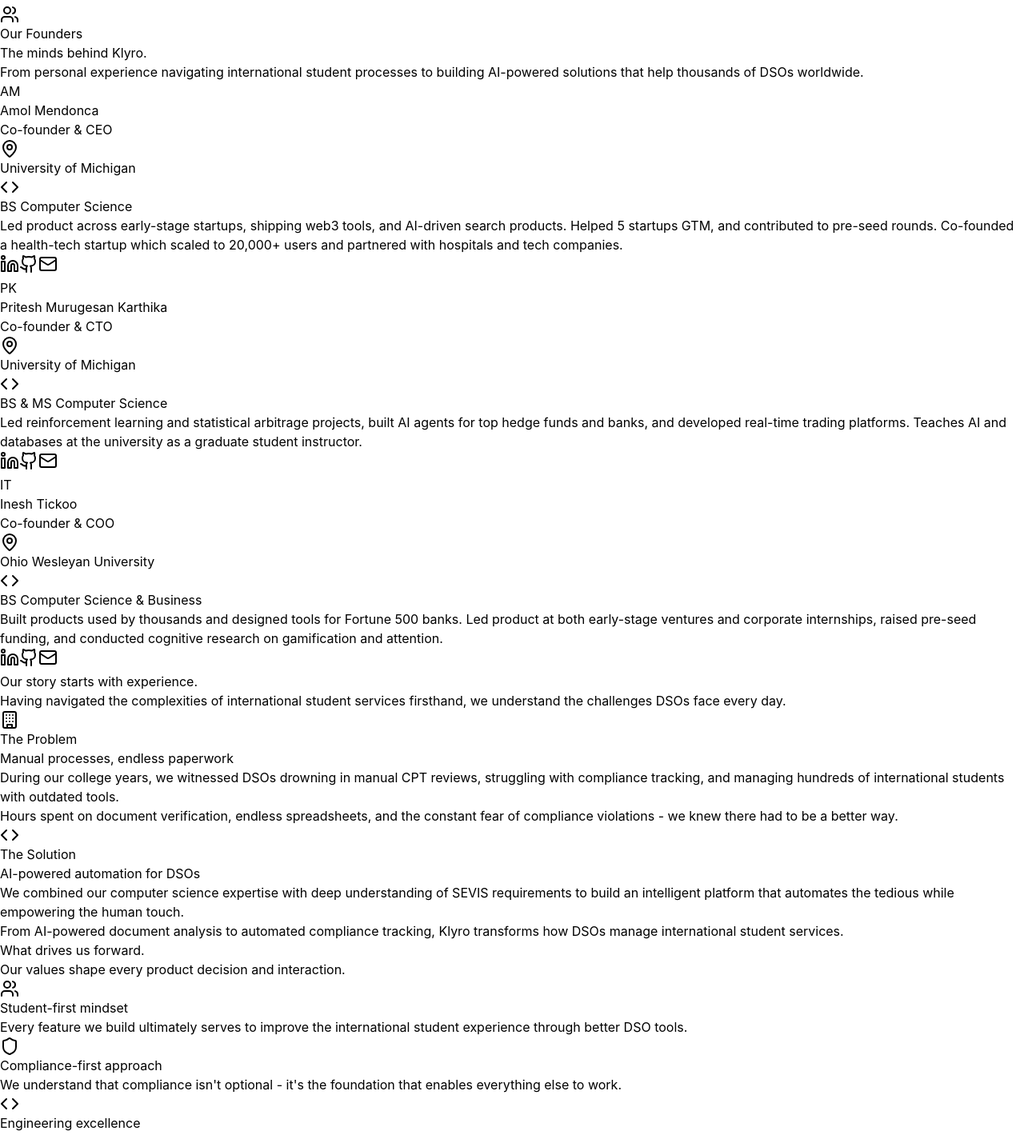
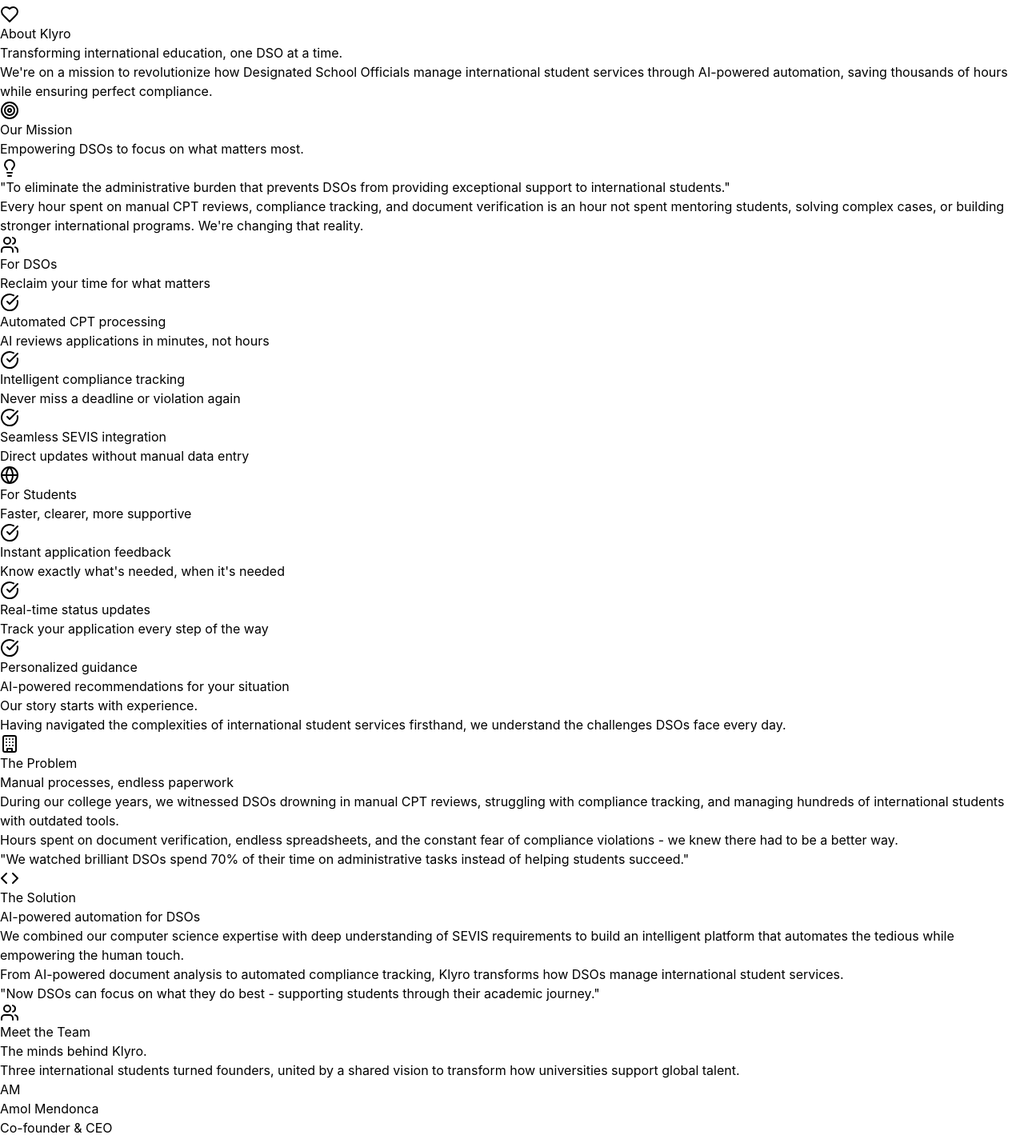
Before and after one commit to AmolMendonca/klyro-vercel, a React (Vite) app: page /team in a window 1280 px wide. Shown: the part 120-1539 px from the top of the page at 80% size. Built offline with nearby package versions, Linux system fonts and the light colour scheme.

Commit message:
About us, landing page

```diff
--- a/src/Team.jsx
+++ b/src/Team.jsx
@@ -10,12 +10,20 @@
   MapPin,
   Linkedin,
   Github,
-  Mail
+  Mail,
+  Clock,
+  Target,
+  Zap,
+  Globe,
+  CheckCircle,
+  TrendingUp,
+  Heart,
+  Lightbulb
 } from 'lucide-react';
 
-import { Link } from 'react-router-dom';
 
-const TeamPage = () => {
+
+const AboutUsPage = () => {
   const [isMenuOpen, setIsMenuOpen] = useState(false);
 
   const teamMembers = [
@@ -33,7 +41,7 @@
       role: "Co-founder & CTO",
       education: "University of Michigan",
       degree: "BS & MS Computer Science",
-      bio: " Led reinforcement learning and statistical arbitrage projects, built AI agents for top hedge funds and banks, and developed real-time trading platforms. Teaches AI and databases at the university as a graduate student instructor.",
+      bio: "Led reinforcement learning and statistical arbitrage projects, built AI agents for top hedge funds and banks, and developed real-time trading platforms. Teaches AI and databases at the university as a graduate student instructor.",
       avatar: "PK",
       color: "bg-green-100 text-green-700"
     },
@@ -42,9 +50,36 @@
       role: "Co-founder & COO",
       education: "Ohio Wesleyan University",
       degree: "BS Computer Science & Business",
-      bio: "Built products used by thousands and designed tools for Fortune 500 banks. Led product at both early-stage ventures and corporate internships, raised pre-seed funding, and conducted cognitive research on gamification and attention. ",
+      bio: "Built products used by thousands and designed tools for Fortune 500 banks. Led product at both early-stage ventures and corporate internships, raised pre-seed funding, and conducted cognitive research on gamification and attention.",
       avatar: "IT",
       color: "bg-purple-100 text-purple-700"
+    }
+  ];
+
+  const impactMetrics = [
+    {
+      number: "5,000+",
+      label: "Hours saved for DSOs",
+      icon: Clock,
+      color: "text-blue-600"
+    },
+    {
+      number: "80%",
+      label: "Faster CPT processing",
+      icon: Zap,
+      color: "text-green-600"
+    },
+    {
+      number: "50+",
+      label: "Universities served",
+      icon: Building,
+      color: "text-purple-600"
+    },
+    {
+      number: "10,000+",
+      label: "Students helped",
+      icon: Users,
+      color: "text-orange-600"
     }
   ];
 
@@ -63,9 +98,7 @@
 
             <div className="hidden lg:flex items-center space-x-8">
               <div className="flex items-center space-x-6 text-sm">
-                <Link to='/'>
-                    <a href="#" className="text-gray-600 hover:text-gray-900 transition-colors">Home</a>
-                </Link>
+                <a href="/" className="text-gray-600 hover:text-gray-900 transition-colors">Home</a>
               </div>
               <div className="flex items-center space-x-3">
                 <button className="bg-gray-900 text-white px-4 py-2 rounded-md text-sm font-medium hover:bg-black transition-colors">
@@ -84,20 +117,185 @@
         </div>
       </nav>
 
+      {/* Hero Section */}
+      <section className="px-6 py-24 bg-gradient-to-br from-gray-50 to-white">
+        <div className="max-w-4xl mx-auto text-center">
+          <div className="inline-flex items-center bg-blue-50 text-blue-700 px-4 py-2 rounded-full text-sm font-medium mb-8">
+            <Heart className="w-4 h-4 mr-2" />
+            About Klyro
+          </div>
+          <h1 className="text-5xl md:text-6xl font-bold text-gray-900 mb-8">
+            Transforming international
+            <span className="text-gray-400"> education, one DSO at a time.</span>
+          </h1>
+          <p className="text-xl text-gray-600 mb-12 max-w-3xl mx-auto leading-relaxed">
+            We're on a mission to revolutionize how Designated School Officials manage international student services through AI-powered automation, saving thousands of hours while ensuring perfect compliance.
+          </p>
+        </div>
+      </section>
+
+      {/* Mission Section */}
+      <section className="px-6 py-16">
+        <div className="max-w-6xl mx-auto">
+          <div className="text-center mb-16">
+            <div className="inline-flex items-center bg-green-50 text-green-700 px-3 py-1 rounded-full text-sm font-medium mb-6">
+              <Target className="w-4 h-4 mr-2" />
+              Our Mission
+            </div>
+            <h2 className="text-4xl md:text-5xl font-bold text-gray-900 mb-6">
+              Empowering DSOs to focus on
+              <span className="text-gray-400"> what matters most.</span>
+            </h2>
+          </div>
+
+          <div className="bg-gray-50 rounded-2xl p-12 mb-16">
+            <div className="max-w-4xl mx-auto text-center">
+              <div className="w-20 h-20 bg-blue-100 rounded-full flex items-center justify-center mx-auto mb-8">
+                <Lightbulb className="w-10 h-10 text-blue-600" />
+              </div>
+              <h3 className="text-2xl font-semibold text-gray-900 mb-6">
+                "To eliminate the administrative burden that prevents DSOs from providing exceptional support to international students."
+              </h3>
+              <p className="text-lg text-gray-600 leading-relaxed">
+                Every hour spent on manual CPT reviews, compliance tracking, and document verification is an hour not spent mentoring students, solving complex cases, or building stronger international programs. We're changing that reality.
+              </p>
+            </div>
+          </div>
+
+          <div className="grid md:grid-cols-2 gap-12">
+            <div>
+              <div className="inline-flex items-center bg-blue-100 text-blue-800 px-3 py-1 rounded-full text-sm font-medium mb-6">
+                <Users className="w-4 h-4 mr-2" />
+                For DSOs
+              </div>
+              <h3 className="text-2xl font-semibold text-gray-900 mb-6">Reclaim your time for what matters</h3>
+              <div className="space-y-4">
+                <div className="flex items-start space-x-3">
+                  <CheckCircle className="w-5 h-5 text-green-600 mt-1 flex-shrink-0" />
+                  <div>
+                    <p className="font-medium text-gray-900">Automated CPT processing</p>
+                    <p className="text-gray-600">AI reviews applications in minutes, not hours</p>
+                  </div>
+                </div>
+                <div className="flex items-start space-x-3">
+                  <CheckCircle className="w-5 h-5 text-green-600 mt-1 flex-shrink-0" />
+                  <div>
+                    <p className="font-medium text-gray-900">Intelligent compliance tracking</p>
+                    <p className="text-gray-600">Never miss a deadline or violation again</p>
+                  </div>
+                </div>
+                <div className="flex items-start space-x-3">
+                  <CheckCircle className="w-5 h-5 text-green-600 mt-1 flex-shrink-0" />
+                  <div>
+                    <p className="font-medium text-gray-900">Seamless SEVIS integration</p>
+                    <p className="text-gray-600">Direct updates without manual data entry</p>
+                  </div>
+                </div>
+              </div>
+            </div>
+
+            <div>
+              <div className="inline-flex items-center bg-purple-100 text-purple-800 px-3 py-1 rounded-full text-sm font-medium mb-6">
+                <Globe className="w-4 h-4 mr-2" />
+                For Students
+              </div>
+              <h3 className="text-2xl font-semibold text-gray-900 mb-6">Faster, clearer, more supportive</h3>
+              <div className="space-y-4">
+                <div className="flex items-start space-x-3">
+                  <CheckCircle className="w-5 h-5 text-green-600 mt-1 flex-shrink-0" />
+                  <div>
+                    <p className="font-medium text-gray-900">Instant application feedback</p>
+                    <p className="text-gray-600">Know exactly what's needed, when it's needed</p>
+                  </div>
+                </div>
+                <div className="flex items-start space-x-3">
+                  <CheckCircle className="w-5 h-5 text-green-600 mt-1 flex-shrink-0" />
+                  <div>
+                    <p className="font-medium text-gray-900">Real-time status updates</p>
+                    <p className="text-gray-600">Track your application every step of the way</p>
+                  </div>
+                </div>
+                <div className="flex items-start space-x-3">
+                  <CheckCircle className="w-5 h-5 text-green-600 mt-1 flex-shrink-0" />
+                  <div>
+                    <p className="font-medium text-gray-900">Personalized guidance</p>
+                    <p className="text-gray-600">AI-powered recommendations for your situation</p>
+                  </div>
+                </div>
+              </div>
+            </div>
+          </div>
+        </div>
+      </section>
+      {/* Story Section */}
+      <section className="px-6 py-24">
+        <div className="max-w-4xl mx-auto">
+          <div className="text-center mb-16">
+            <h2 className="text-4xl md:text-5xl font-bold text-gray-900 mb-6">
+              Our story
+              <span className="text-gray-400"> starts with experience.</span>
+            </h2>
+            <p className="text-xl text-gray-600">
+              Having navigated the complexities of international student services firsthand, we understand the challenges DSOs face every day.
+            </p>
+          </div>
+
+          <div className="grid md:grid-cols-2 gap-12">
+            <div className="bg-gray-50 rounded-lg p-8">
+              <div className="inline-flex items-center bg-red-100 text-red-800 px-3 py-1 rounded-full text-sm font-medium mb-4">
+                <Building className="w-4 h-4 mr-2" />
+                The Problem
+              </div>
+              <h3 className="text-xl font-semibold text-gray-900 mb-4">Manual processes, endless paperwork</h3>
+              <p className="text-gray-600 mb-4">
+                During our college years, we witnessed DSOs drowning in manual CPT reviews, struggling with compliance tracking, and managing hundreds of international students with outdated tools.
+              </p>
+              <p className="text-gray-600 mb-4">
+                Hours spent on document verification, endless spreadsheets, and the constant fear of compliance violations - we knew there had to be a better way.
+              </p>
+              <div className="bg-white rounded-lg p-4 border-l-4 border-red-400">
+                <p className="text-sm text-gray-600 italic">
+                  "We watched brilliant DSOs spend 70% of their time on administrative tasks instead of helping students succeed."
+                </p>
+              </div>
+            </div>
+
+            <div className="bg-gray-50 rounded-lg p-8">
+              <div className="inline-flex items-center bg-green-100 text-green-800 px-3 py-1 rounded-full text-sm font-medium mb-4">
+                <Code className="w-4 h-4 mr-2" />
+                The Solution
+              </div>
+              <h3 className="text-xl font-semibold text-gray-900 mb-4">AI-powered automation for DSOs</h3>
+              <p className="text-gray-600 mb-4">
+                We combined our computer science expertise with deep understanding of SEVIS requirements to build an intelligent platform that automates the tedious while empowering the human touch.
+              </p>
+              <p className="text-gray-600 mb-4">
+                From AI-powered document analysis to automated compliance tracking, Klyro transforms how DSOs manage international student services.
+              </p>
+              <div className="bg-white rounded-lg p-4 border-l-4 border-green-400">
+                <p className="text-sm text-gray-600 italic">
+                  "Now DSOs can focus on what they do best - supporting students through their academic journey."
+                </p>
+              </div>
+            </div>
+          </div>
+        </div>
+      </section>
+
       {/* Team Section */}
       <section id="team" className="px-6 py-24 bg-gray-50">
         <div className="max-w-7xl mx-auto">
           <div className="text-center mb-16">
             <div className="inline-flex items-center bg-blue-50 text-blue-700 px-3 py-1 rounded-full text-sm font-medium mb-6">
               <Users className="w-4 h-4 mr-2" />
-              Our Founders
+              Meet the Team
             </div>
             <h2 className="text-4xl md:text-5xl font-bold text-gray-900 mb-6">
               The minds behind
               <span className="text-gray-400"> Klyro.</span>
             </h2>
             <p className="text-xl text-gray-600 max-w-3xl mx-auto">
-              From personal experience navigating international student processes to building AI-powered solutions that help thousands of DSOs worldwide.
+              Three international students turned founders, united by a shared vision to transform how universities support global talent.
             </p>
           </div>
 
@@ -141,53 +339,8 @@
         </div>
       </section>
 
-      {/* Story Section */}
+      {/* Values Section */}
       <section className="px-6 py-24">
-        <div className="max-w-4xl mx-auto">
-          <div className="text-center mb-16">
-            <h2 className="text-4xl md:text-5xl font-bold text-gray-900 mb-6">
-              Our story
-              <span className="text-gray-400"> starts with experience.</span>
-            </h2>
-            <p className="text-xl text-gray-600">
-              Having navigated the complexities of international student services firsthand, we understand the challenges DSOs face every day.
-            </p>
-          </div>
-
-          <div className="grid md:grid-cols-2 gap-12">
-            <div className="bg-gray-50 rounded-lg p-8">
-              <div className="inline-flex items-center bg-green-100 text-green-800 px-3 py-1 rounded-full text-sm font-medium mb-4">
-                <Building className="w-4 h-4 mr-2" />
-                The Problem
-              </div>
-              <h3 className="text-xl font-semibold text-gray-900 mb-4">Manual processes, endless paperwork</h3>
-              <p className="text-gray-600 mb-4">
-                During our college years, we witnessed DSOs drowning in manual CPT reviews, struggling with compliance tracking, and managing hundreds of international students with outdated tools.
-              </p>
-              <p className="text-gray-600">
-                Hours spent on document verification, endless spreadsheets, and the constant fear of compliance violations - we knew there had to be a better way.
-              </p>
-            </div>
-
-            <div className="bg-gray-50 rounded-lg p-8">
-              <div className="inline-flex items-center bg-blue-100 text-blue-800 px-3 py-1 rounded-full text-sm font-medium mb-4">
-                <Code className="w-4 h-4 mr-2" />
-                The Solution
-              </div>
-              <h3 className="text-xl font-semibold text-gray-900 mb-4">AI-powered automation for DSOs</h3>
-              <p className="text-gray-600 mb-4">
-                We combined our computer science expertise with deep understanding of SEVIS requirements to build an intelligent platform that automates the tedious while empowering the human touch.
-              </p>
-              <p className="text-gray-600">
-                From AI-powered document analysis to automated compliance tracking, Klyro transforms how DSOs manage international student services.
-              </p>
-            </div>
-          </div>
-        </div>
-      </section>
-
-      {/* Values Section */}
-      <section className="px-6 py-24 bg-gray-50">
         <div className="max-w-6xl mx-auto">
           <div className="text-center mb-16">
             <h2 className="text-4xl md:text-5xl font-bold text-gray-900 mb-6">
@@ -234,24 +387,24 @@
       </section>
 
       {/* CTA Section */}
-      <section className="px-6 py-24">
+      <section className="px-6 py-24 bg-gray-50">
         <div className="max-w-3xl mx-auto text-center">
           <h2 className="text-4xl md:text-5xl font-bold text-gray-900 mb-6">
-            Ready to join our
-            <span className="text-gray-400"> mission?</span>
+            Ready to transform your
+            <span className="text-gray-400"> DSO workflow?</span>
           </h2>
           <p className="text-xl text-gray-600 mb-12">
-            We're always looking for talented individuals who share our passion for improving international education.
+            Join the growing community of DSOs who've already saved thousands of hours with Klyro.
           </p>
 
           <div className="flex flex-col sm:flex-row items-center justify-center gap-4">
             <button className="bg-gray-900 text-white px-6 py-3 rounded-md font-medium hover:bg-black transition-colors flex items-center">
-              Get early access
+              Try our CPT MVP
               <ArrowRight className="w-4 h-4 ml-2" />
             </button>
             <button className="border border-gray-300 text-gray-700 px-6 py-3 rounded-md font-medium hover:border-gray-400 transition-colors flex items-center">
               <Mail className="w-4 h-4 mr-2" />
-              Contact us
+              Schedule a demo
             </button>
           </div>
         </div>
@@ -283,4 +436,4 @@
   );
 };
 
-export default TeamPage;
+export default AboutUsPage;
```
Also changed, not shown: src/App.jsx (+5 -5 lines).
